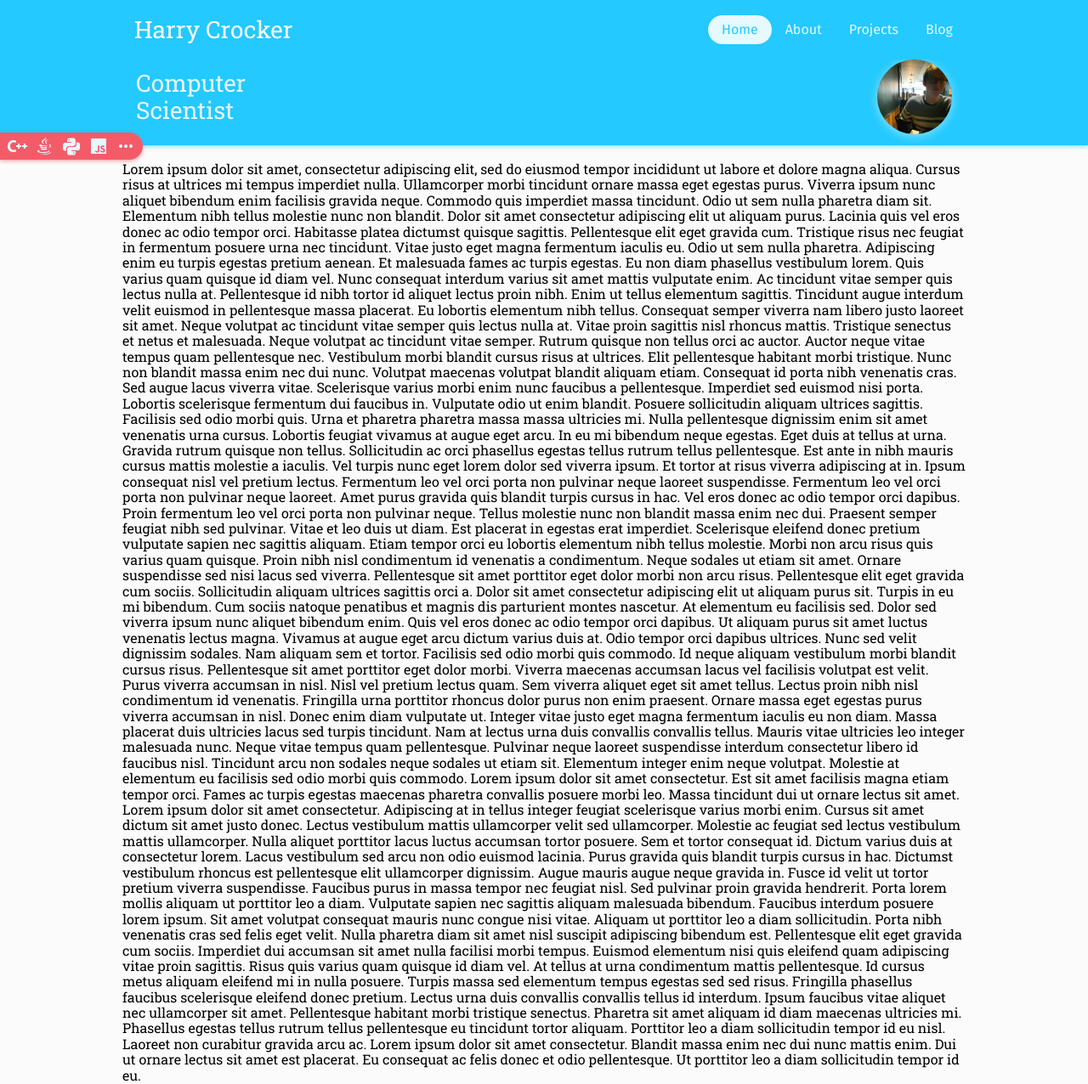
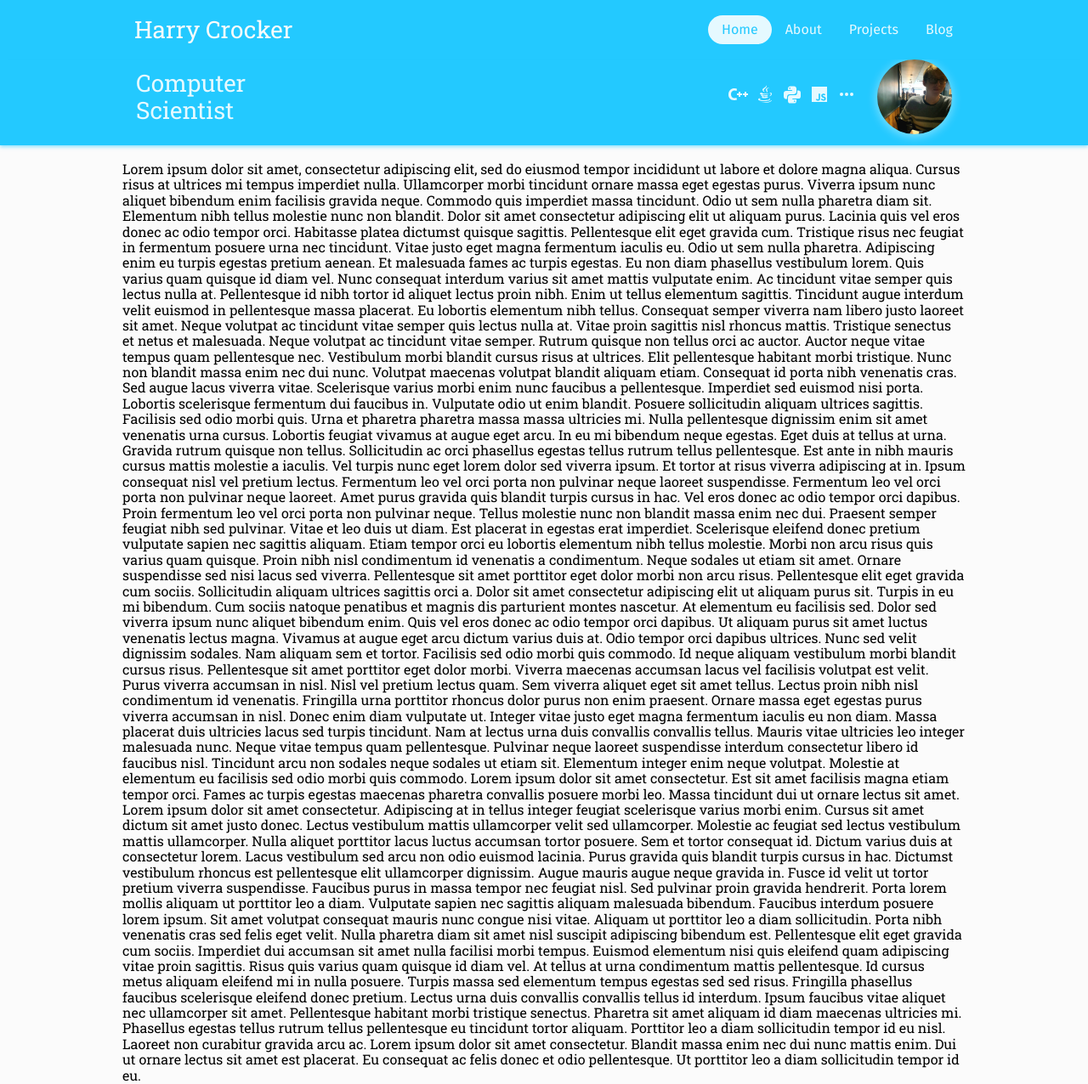
Before and after one commit to h-crocker/h-crocker.github.io, a Jekyll site: the page built from index.html, in a window 1280 px wide and 1276 px high. Shown: the whole window at 85% size. Built offline with Jekyll 4.4.1, drawn with Linux system fonts in a browser that asks for light colours.

Commit message:
tablet and desktop skills

```diff
--- a/_layouts/home.html
+++ b/_layouts/home.html
@@ -15,11 +15,12 @@ layout: default
 </div>
 
 <div class="subheader-skills">
-    {%- include svg/cpp.html -%}
+    <a href="{{ site.url }}/about/#skills">{%- include svg/cpp.html -%}
     {%- include svg/java.html -%}
     {%- include svg/python.html -%}
     {%- include svg/javascript.html -%}
-    {%- include svg/dots-horizontal.html -%}
+    {%- include svg/dots-horizontal.html -%}</a>
+    <div class="spacer"></div>
 </div>
 
 <!-- content -->
--- a/_sass/home.scss
+++ b/_sass/home.scss
@@ -158,15 +158,7 @@ header h1 {
   display: flex;
   align-items: center;
   justify-content: center;
-  left: 0;
-  height: 32px;
-  margin-top: -34px;
-  background-color: $secondary;
   color: $nav-selected-bg;
-  border-top-right-radius: 100px;
-  border-bottom-right-radius: 100px;
-  box-shadow: $secondary-content-shadow;
-  padding-left: 8px;
 }
 
 .subheader-skills svg {
@@ -176,3 +168,60 @@ header h1 {
   padding-right: 8px;
   fill: $nav-selected-bg;
 }
+
+.subheader-skills a {
+  height: 24px;
+}
+
+@include all-phones {
+  .subheader-skills {
+    height: 48px;
+    width: 100%;
+    left: 0;
+    margin-top: -19px;
+    background-color: $secondary;
+    box-shadow: $secondary-content-shadow;
+  }
+
+  .subheader-skills svg {
+    padding-right: 16px;
+  }
+
+  .content {
+    margin-top: 42px;
+  }
+}
+
+@include tablet {
+  .subheader-skills {
+    top: $subheader-height;
+    right: 136px;
+    margin-top: $subheader-top-margin;
+    height: $subheader-height;
+  }
+}
+
+@include desktop {
+  .subheader-skills {
+    top: $desktop-top-nav-height;
+    right: 136px;
+    margin-top: $subheader-top-margin;
+    height: $subheader-height;
+  }
+}
+
+@include xl {
+  .subheader-skills {
+    left: 50%;
+    margin-left: -512px;
+    top: $desktop-top-nav-height;
+    width: $xl;
+    margin-top: $subheader-top-margin;
+    height: $subheader-height;
+    justify-content: right;
+  }
+  .spacer {
+    height: 24px;
+    width: 136px;
+  }
+}
```
